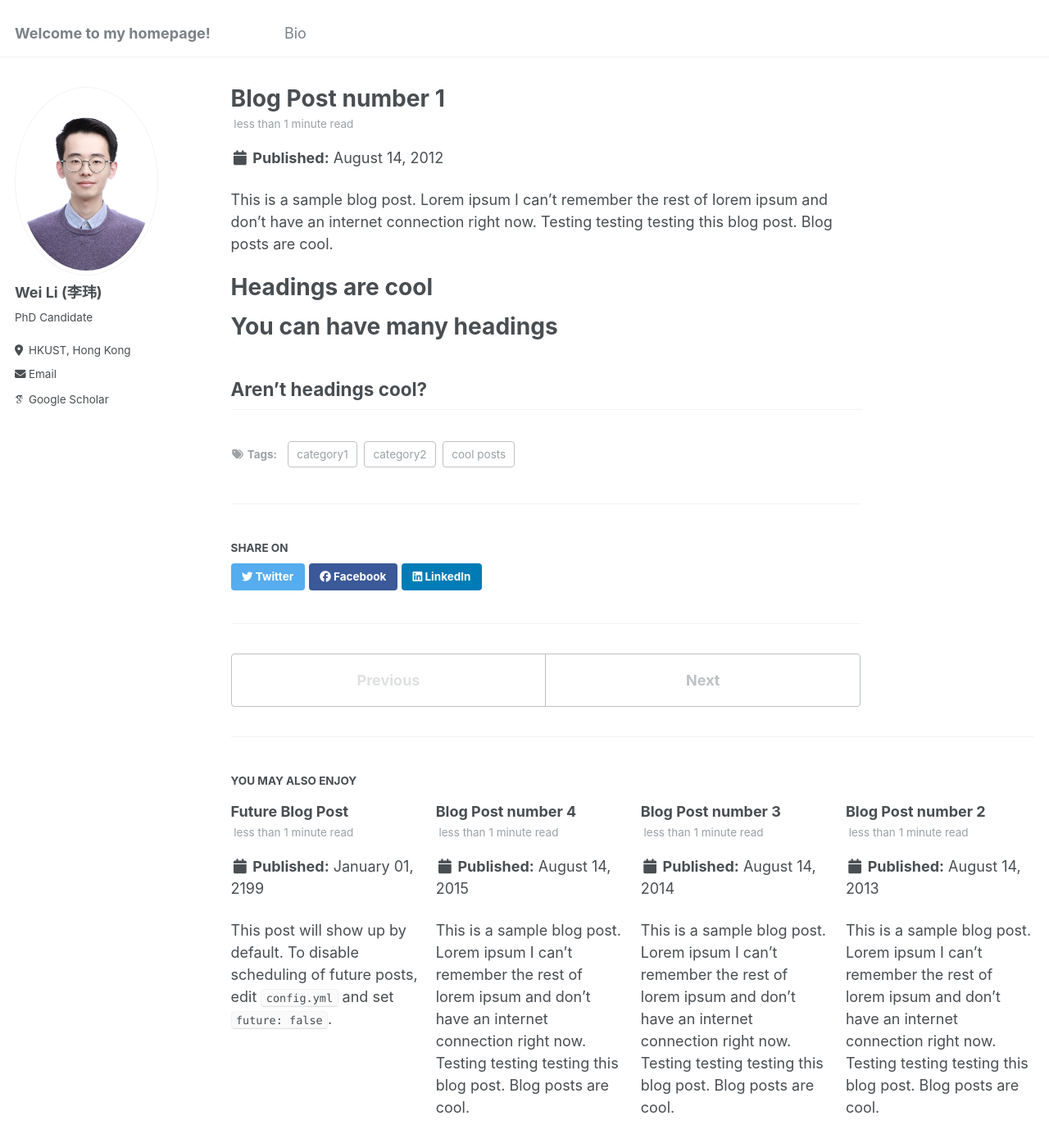
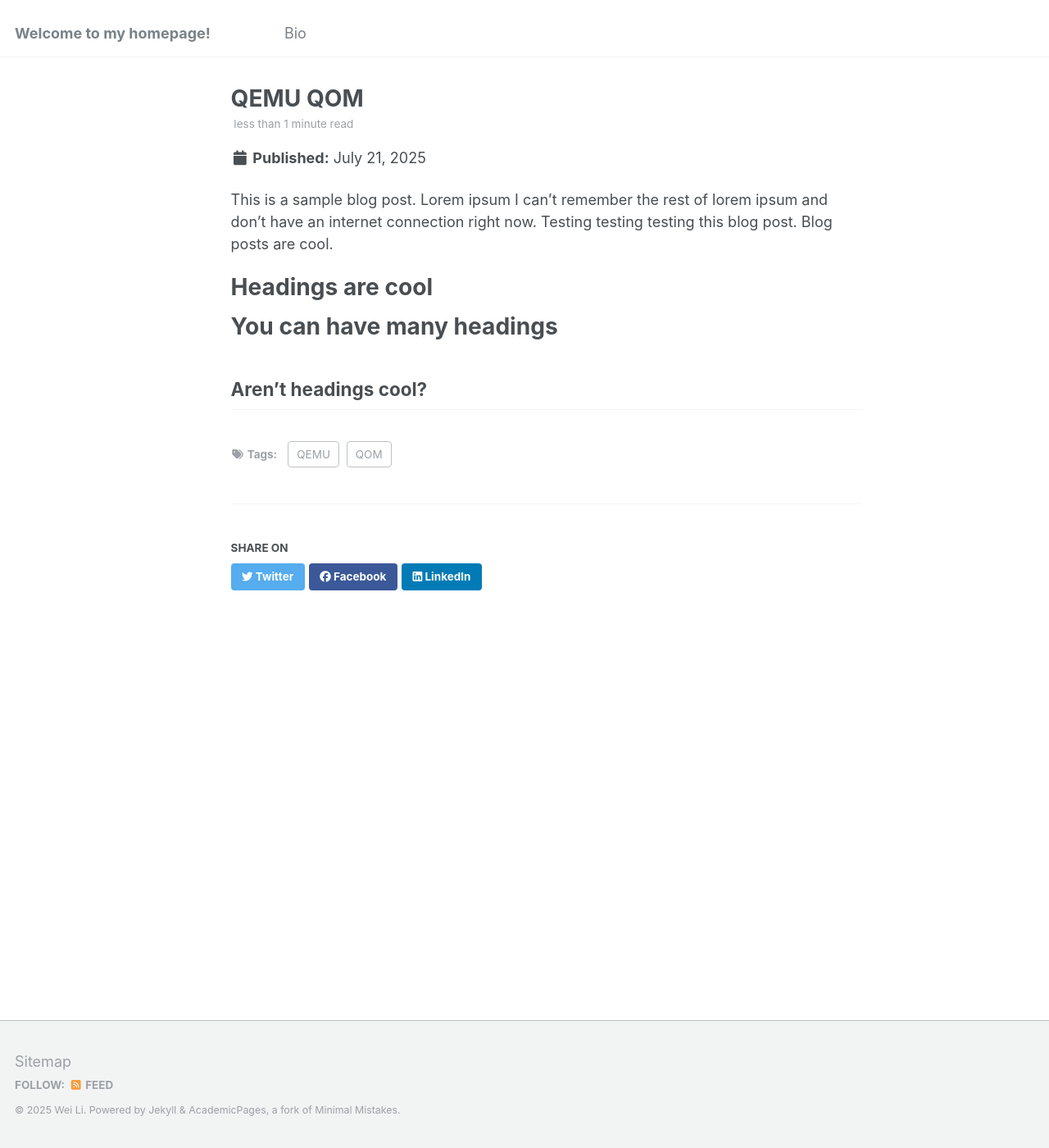
Before and after one commit to LW945/lw945.github.io, a Jekyll site: the page built from _posts/2025-07-21-blog-qemu-qom.md, in a window 1280 px wide and 1400 px high. Shown: the whole window at 82% size. Built offline with Jekyll 4.4.1, drawn with Linux system fonts in a browser that asks for light colours; some web fonts are replaced.

```diff
--- a/_data/navigation.yml
+++ b/_data/navigation.yml
@@ -12,11 +12,11 @@ main:
   # - title: "Portfolio"
   #   url: /portfolio/
 
-  # - title: "Blog Posts"
-  #   url: /year-archive/
-
   - title: "Bio"
     url: /cv/
 
+  # - title: "Tech Posts"
+  #   url: /year-archive/
+
   # - title: "Guide"
   #   url: /markdown/
--- a/_pages/year-archive.html
+++ b/_pages/year-archive.html
@@ -1,8 +1,8 @@
 ---
 layout: archive
 permalink: /year-archive/
-title: "Blog posts"
-author_profile: true
+title: "Tech Posts"
+author_profile: false
 redirect_from:
   - /wordpress/blog-posts/
 ---
--- a/_posts/2013-08-14-blog-post-2.md
+++ /dev/null
@@ -1,20 +0,0 @@
----
-title: 'Blog Post number 2'
-date: 2013-08-14
-permalink: /posts/2013/08/blog-post-2/
-tags:
-  - cool posts
-  - category1
-  - category2
----
-
-This is a sample blog post. Lorem ipsum I can't remember the rest of lorem ipsum and don't have an internet connection right now. Testing testing testing this blog post. Blog posts are cool.
-
-Headings are cool
-======
-
-You can have many headings
-======
-
-Aren't headings cool?
-------
--- a/_posts/2014-08-14-blog-post-3.md
+++ /dev/null
@@ -1,20 +0,0 @@
----
-title: 'Blog Post number 3'
-date: 2014-08-14
-permalink: /posts/2014/08/blog-post-3/
-tags:
-  - cool posts
-  - category1
-  - category2
----
-
-This is a sample blog post. Lorem ipsum I can't remember the rest of lorem ipsum and don't have an internet connection right now. Testing testing testing this blog post. Blog posts are cool.
-
-Headings are cool
-======
-
-You can have many headings
-======
-
-Aren't headings cool?
-------
--- a/_posts/2012-08-14-blog-post-1.md
+++ b/_posts/2025-07-21-blog-qemu-qom.md
@@ -1,11 +1,11 @@
 ---
-title: 'Blog Post number 1'
-date: 2012-08-14
-permalink: /posts/2012/08/blog-post-1/
+title: 'QEMU QOM'
+date: 2025-07-21
+permalink: /posts/2025/07/qemu-qom/
+author_profile: false
 tags:
-  - cool posts
-  - category1
-  - category2
+  - QEMU
+  - QOM
 ---
 
 This is a sample blog post. Lorem ipsum I can't remember the rest of lorem ipsum and don't have an internet connection right now. Testing testing testing this blog post. Blog posts are cool.
--- a/_posts/2199-01-01-future-post.md
+++ /dev/null
@@ -1,11 +0,0 @@
----
-title: 'Future Blog Post'
-date: 2199-01-01
-permalink: /posts/2012/08/blog-post-4/
-tags:
-  - cool posts
-  - category1
-  - category2
----
-
-This post will show up by default. To disable scheduling of future posts, edit `config.yml` and set `future: false`.
```
Also changed, not shown: _posts/2015-08-14-blog-post-4.md (deleted, +0 -20 lines).
